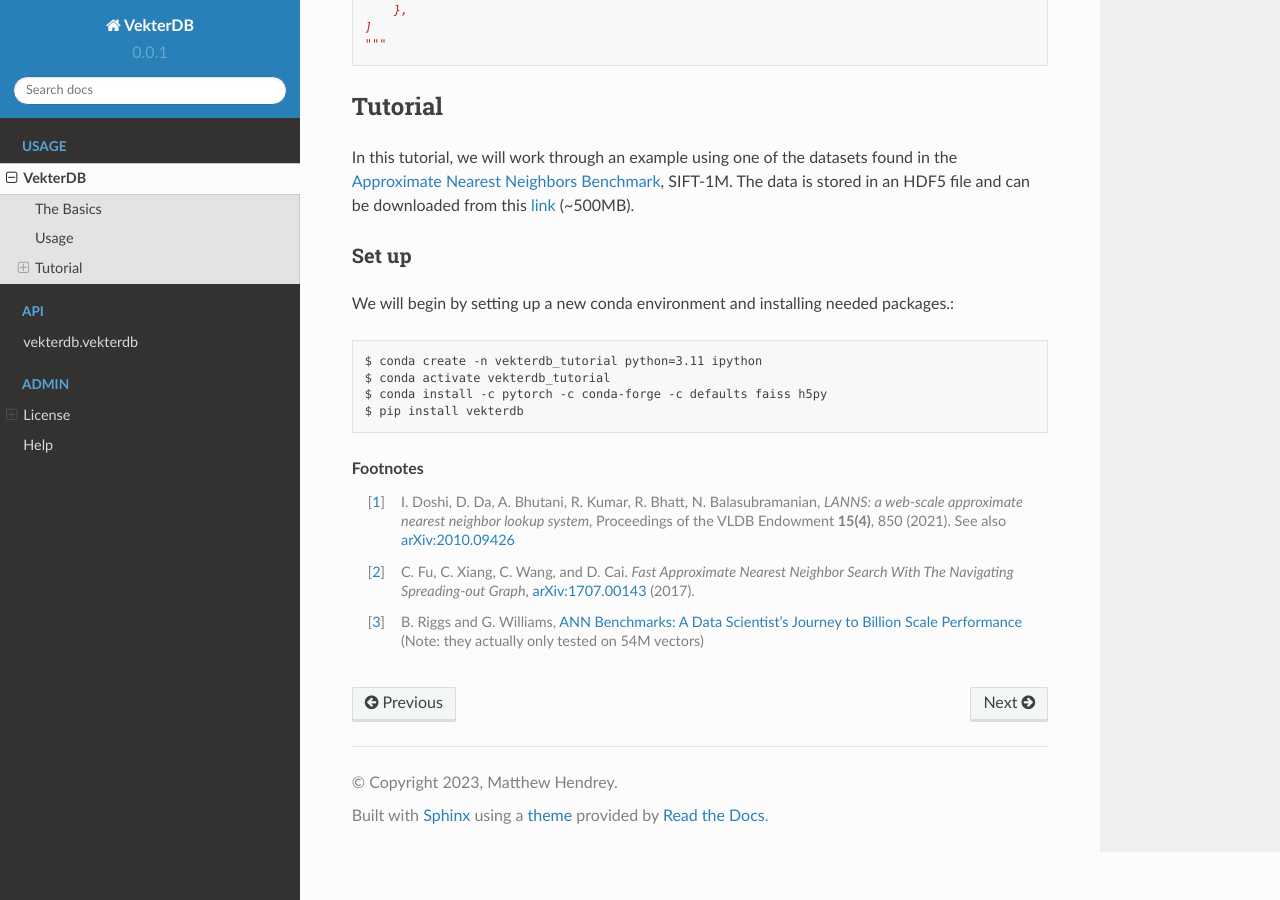
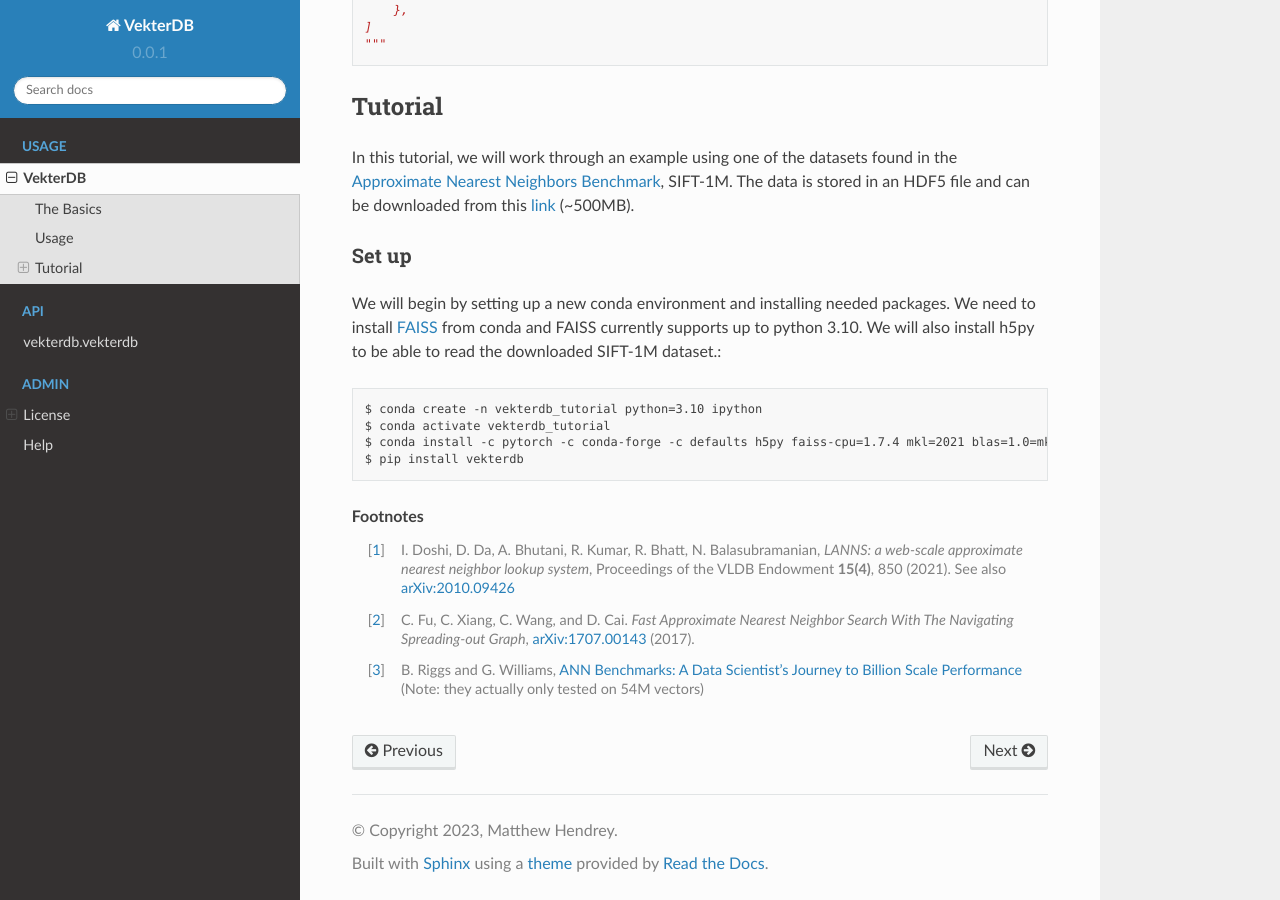
Before and after one commit to mhendrey/vekterdb, a Sphinx documentation site: the page built from docs/source/vekterdb.rst, in a window 1280 px wide and 900 px high, scrolled down 1396 px. Built offline with Sphinx 7.4.7 and the Read the Docs theme 2.0.0, drawn with Linux system fonts in a browser that asks for light colours.

Commit message:
Update vekterdb.rst - Tutorial

```diff
--- a/docs/source/vekterdb.rst
+++ b/docs/source/vekterdb.rst
@@ -83,11 +83,15 @@ The data is stored in an HDF5 file and can be downloaded from this `link
 
 Set up
 ^^^^^^^^^^^^^^^^^^^^^^^^^^^^^^^^^^^^^^^^^^^^^^^^^^^^^^^^^^^^^^^^^^^^^^^^^^^^^^^^^^^^^^^^
-We will begin by setting up a new conda environment and installing needed packages.::
+We will begin by setting up a new conda environment and installing needed packages.
+We need to install `FAISS
+<https://github.com/facebookresearch/faiss/blob/main/INSTALL.md#installing-faiss-via-conda>`_
+from conda and FAISS currently supports up to python 3.10.  We will also install h5py to
+be able to read the downloaded SIFT-1M dataset.::
 
-    $ conda create -n vekterdb_tutorial python=3.11 ipython
+    $ conda create -n vekterdb_tutorial python=3.10 ipython
     $ conda activate vekterdb_tutorial
-    $ conda install -c pytorch -c conda-forge -c defaults faiss h5py
+    $ conda install -c pytorch -c conda-forge -c defaults h5py faiss-cpu=1.7.4 mkl=2021 blas=1.0=mkl
     $ pip install vekterdb
 
 
```
